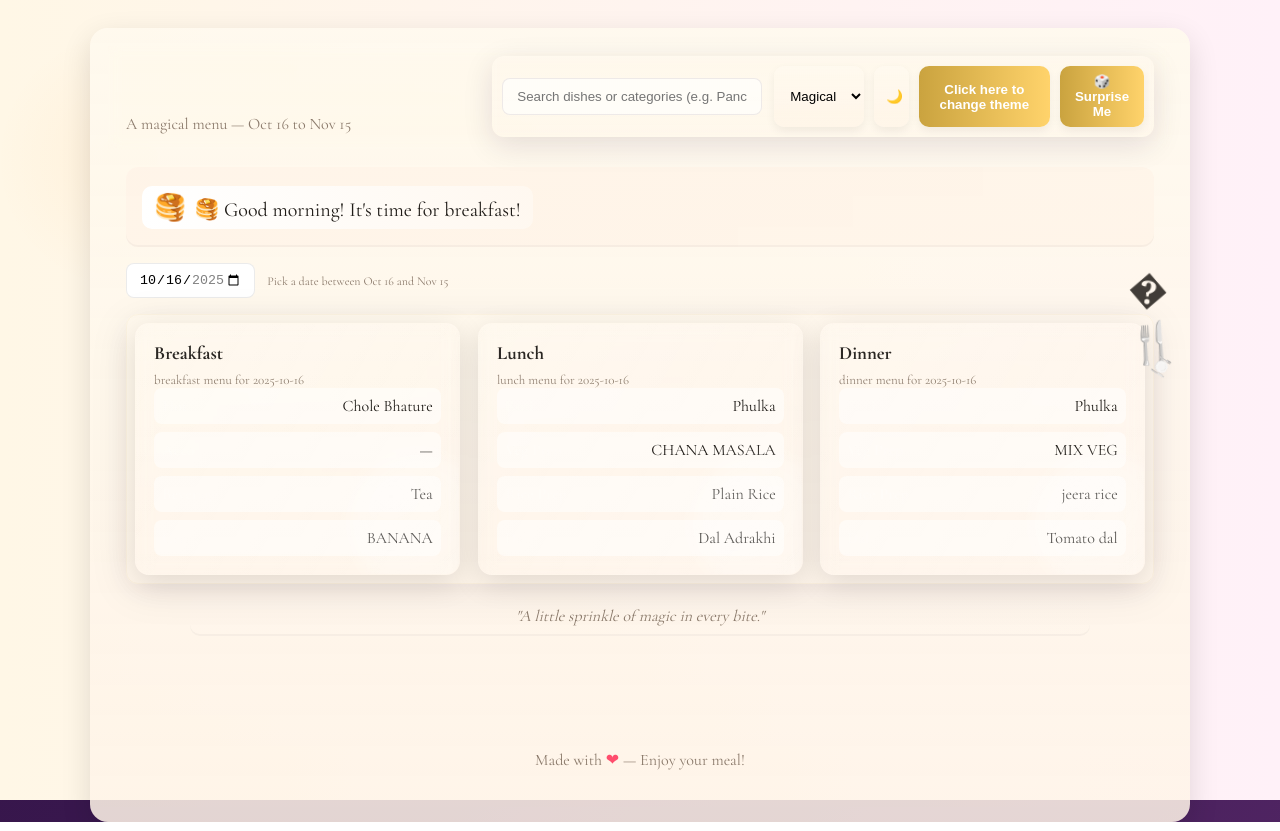
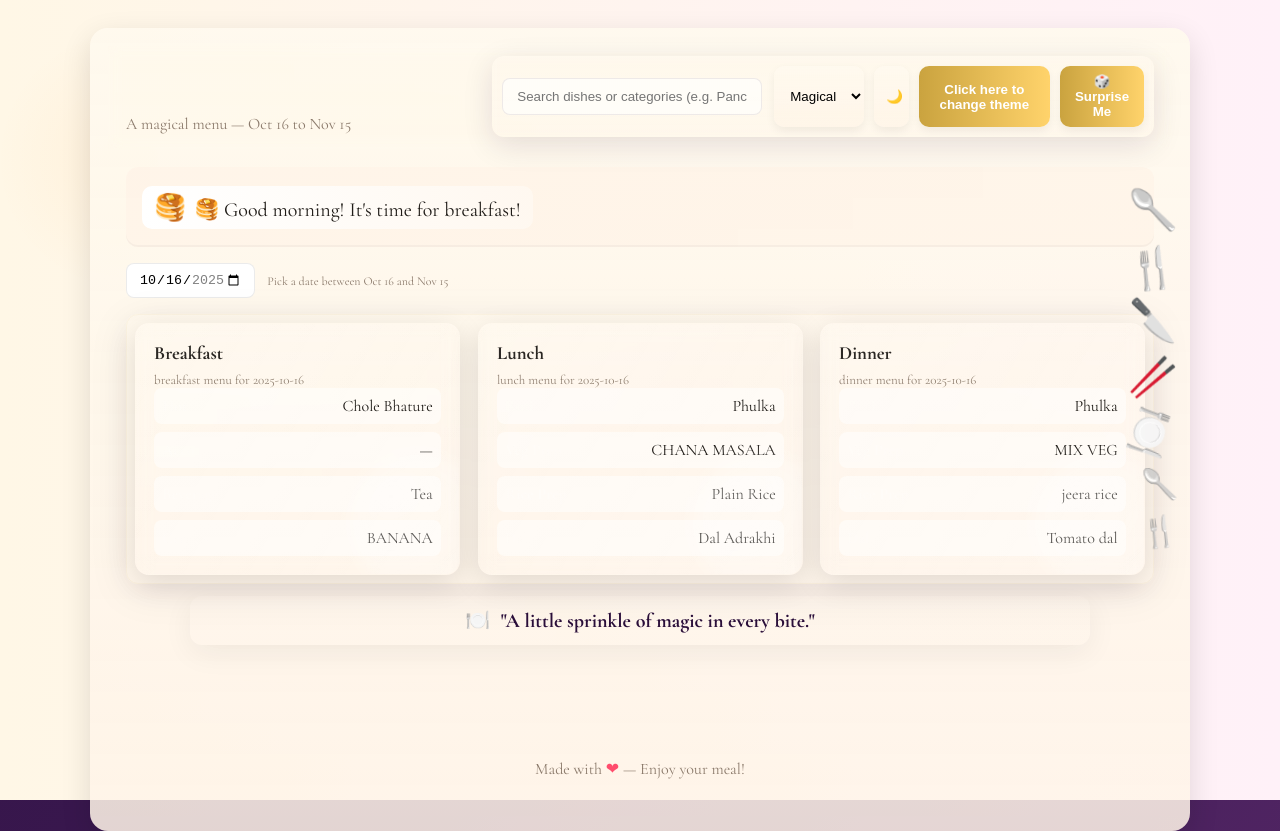
Before and after one commit to s1dhu99/donotforget, a plain HTML site: page index.html in a window 1280 px wide. Drawn offline with nearby package versions, Linux system fonts and the light colour scheme.

Commit message:
css made better

```diff
--- a/index.html
+++ b/index.html
@@ -57,9 +57,13 @@
 
       <!-- Decorative: floating cutlery (spoons, forks, plates) -->
       <div class="floating-cutlery" aria-hidden="true">
-        <div class="spoon">�</div>
+        <div class="spoon">🥄</div>
         <div class="fork">🍴</div>
+        <div class="knife">🔪</div>
+        <div class="chop">🥢</div>
         <div class="plate">🍽️</div>
+        <div class="spoon small">🥄</div>
+        <div class="fork small">🍴</div>
       </div>
 
       <!-- Theme quote box -->
--- a/style.css
+++ b/style.css
@@ -96,7 +96,13 @@
 @keyframes plateSpin{0%{transform:rotate(0) scale(0.98)}50%{transform:rotate(180deg) scale(1.02)}100%{transform:rotate(360deg) scale(0.98)}}
 
 /* theme quote box styling */
-.theme-quote{margin:12px auto 0;max-width:900px;padding:10px 14px;border-radius:10px;background:linear-gradient(90deg, rgba(255,255,255,0.04), rgba(255,255,255,0.02));color:var(--muted);font-style:italic;text-align:center;box-shadow:inset 0 -2px 0 rgba(0,0,0,0.03)}
+.theme-quote{margin:12px auto 0;max-width:900px;padding:12px 18px;border-radius:12px;background:linear-gradient(90deg, rgba(255,255,255,0.04), rgba(255,255,255,0.02));color:var(--indigo);font-weight:700;font-style:normal;text-align:center;box-shadow:0 8px 30px rgba(0,0,0,0.06);font-size:20px}
+.theme-quote::before{content:'🍽️ ';margin-right:6px}
+.theme-quote.animate-pop{animation:pop 420ms cubic-bezier(.2,.9,.3,1) both}
+
+/* Surprise button animation */
+.btn.accent.surprise-anim{animation:surprisePulse 900ms ease both;box-shadow:0 20px 60px rgba(255,107,53,0.12)}
+@keyframes surprisePulse{0%{transform:scale(1)}40%{transform:scale(1.08) rotate(-2deg)}70%{transform:scale(0.98) rotate(2deg)}100%{transform:scale(1)}}
 
 /* footer wave polish */
 .footer-wave{overflow:hidden;border-bottom-left-radius:12px;border-bottom-right-radius:12px}
@@ -131,7 +137,7 @@ body{
   border-radius:18px;
   padding:18px;
   box-shadow: 0 10px 30px rgba(0,0,0,0.12);
-  overflow:hidden;
+  overflow:visible;
   position:relative;
 }
 
@@ -277,9 +283,20 @@ input[type=date]{padding:8px 12px;border-radius:8px;border:1px solid rgba(0,0,0,
 }
 
 /* Floating cutlery */
-.floating-cutlery{position:absolute;right:12px;top:30%;opacity:0.85;pointer-events:none}
-.floating-cutlery .fork,.floating-cutlery .spoon{font-size:40px;display:block;transform-origin:center;animation:swivel 6s ease-in-out infinite}
-.floating-cutlery .spoon{animation-delay:0.6s}
+.floating-cutlery{position:absolute;right:12px;top:20%;opacity:0.95;pointer-events:none;display:flex;flex-direction:column;gap:8px;align-items:flex-end}
+.floating-cutlery .fork,.floating-cutlery .spoon,.floating-cutlery .knife,.floating-cutlery .chop,.floating-cutlery .plate{font-size:40px;display:block;transform-origin:center}
+.floating-cutlery .spoon{animation:spoonFloat 4.6s ease-in-out infinite;transform-origin:60% 40%}
+.floating-cutlery .fork{animation:spoonFloat 5.6s ease-in-out infinite;animation-delay:0.2s}
+.floating-cutlery .knife{animation:knifeSlide 7s ease-in-out infinite;animation-delay:0.6s}
+.floating-cutlery .chop{animation:chopTilt 6.4s ease-in-out infinite;animation-delay:0.4s}
+.floating-cutlery .plate{animation:plateOrbit 18s linear infinite}
+.floating-cutlery .small{font-size:30px;opacity:0.85;transform-origin:center}
+
+@keyframes knifeSlide{0%{transform:translateY(0) rotate(-10deg)}50%{transform:translateY(-6px) rotate(10deg)}100%{transform:translateY(0) rotate(-10deg)}}
+@keyframes chopTilt{0%{transform:translateY(0) rotate(-6deg)}50%{transform:translateY(-10px) rotate(12deg)}100%{transform:translateY(0) rotate(-6deg)}}
+@keyframes plateOrbit{0%{transform:translate(0,0) rotate(0) scale(0.98)}50%{transform:translate(-6px,-8px) rotate(180deg) scale(1.02)}100%{transform:translate(0,0) rotate(360deg) scale(0.98)}}
+@keyframes spoonWobble{0%{transform:translateY(0) rotate(-6deg)}50%{transform:translateY(-10px) rotate(8deg)}100%{transform:translateY(0) rotate(-6deg)}}
+@keyframes spoonFloat{0%{transform:translateY(0) rotate(-6deg)}50%{transform:translateY(-8px) rotate(6deg)}100%{transform:translateY(0) rotate(-6deg)}}
 
 /* wand & quill */
 .floating-wand{position:absolute;right:8px;top:24%;opacity:0.9;pointer-events:none;z-index:10}
```
